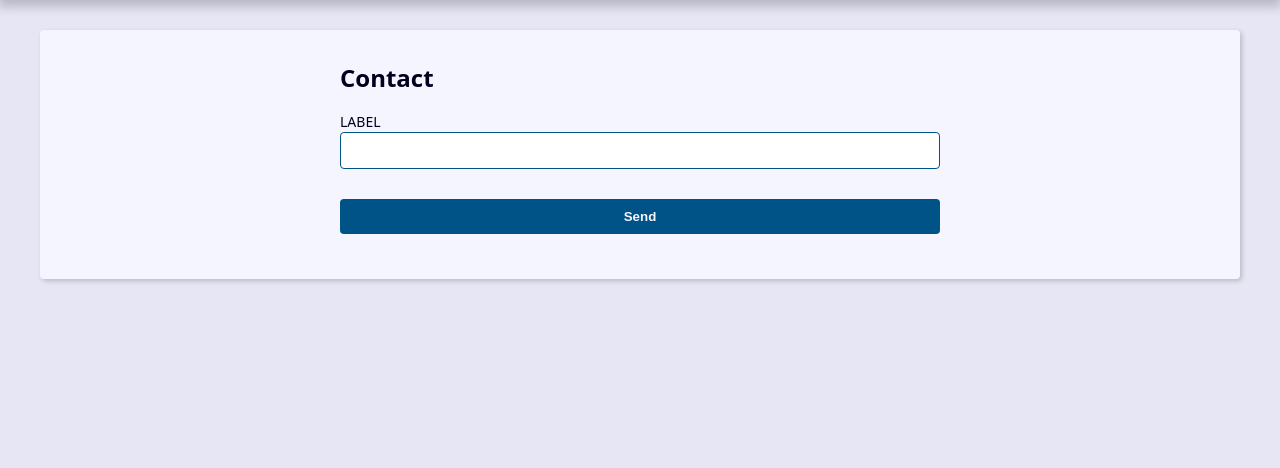
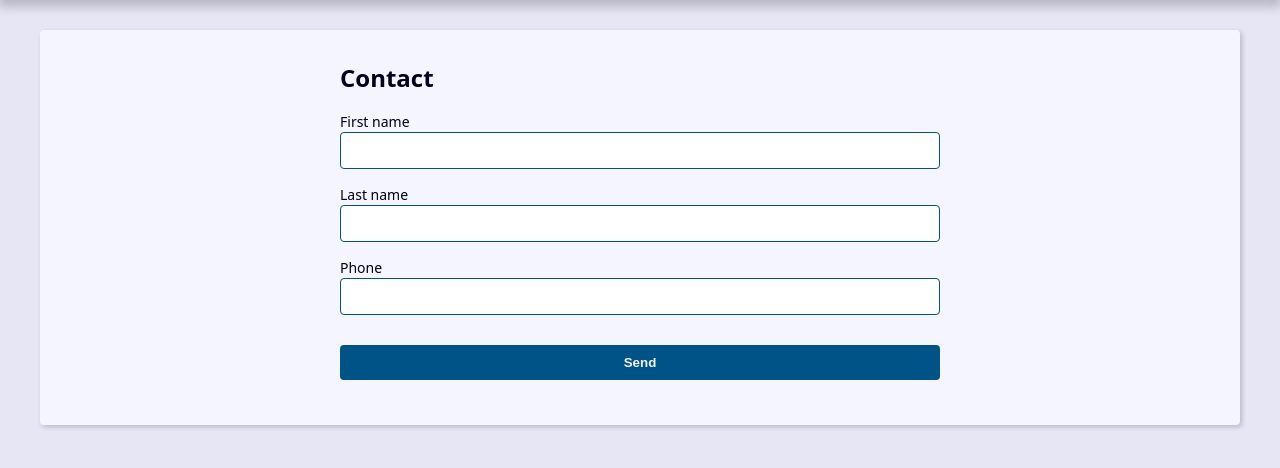
Before and after one commit to mxxIIbruno/projeto-agenda-django, a Django app: page /contact/create/ in a window 1280 px wide. Shown: the part 239-707 px from the top of the page. Run offline with Django 5.2, Linux system fonts and the light colour scheme.

Commit message:
Usando request.method e request.POST para saber quando o formulário é postado / Criando um formulário dinâmico com forms.ModelForm do Django

```diff
--- a/contact/templates/contact/create.html
+++ b/contact/templates/contact/create.html
@@ -6,11 +6,23 @@
         <form action="" method="POST" enctype="multipart/form-data">
             {% csrf_token %}
             <div class="form-content">
-                <div class="form-group">
-                    <label for="id_first_name">LABEL</label>
-                    <input type="text" name="first_name" maxlength="255" id="id_first_name">
+                {% for field in form %}
+                    <div class="form-group">
+                        <label for="{{ field.id_for_label }}">{{ field.label }}</label>
+                        {{ field }}
+                        {{ field.errors }}
+                    </div>
+                {% endfor %}
+            </div>
+            {% if form.non_field_errors %}
+                <div class="form-content">
+                    <div class="form-group">
+                        <div class="message error">
+                            {{ form.non_field_errors }}
+                        </div>
+                    </div>
                 </div>
-            </div>
+            {% endif %}
             <div class="form-content">
                 <div class="form-group">
                     <button class="btn" type="submit">Send</button>
--- a/contact/views/contact_forms.py
+++ b/contact/views/contact_forms.py
@@ -1,13 +1,53 @@
+from typing import Any
 from django.core.paginator import Paginator
 from django.shortcuts import render, get_object_or_404, redirect
 from django.db.models import Q
+from django import forms
+from django.core.exceptions import ValidationError
+
 from contact.models import Contact
 
 
+class ContactForm(forms.ModelForm):
+    class Meta:
+        model = Contact
+        fields = 'first_name', 'last_name', 'phone'
+
+    def clean(self) -> dict[str, Any]:
+        cleaned_data = self.cleaned_data
+        self.add_error(
+            'first_name',
+            ValidationError(
+                'Mensagem de Erro',
+                code='invalid'
+            )
+        )
+        self.add_error(
+            'first_name',
+            ValidationError(
+                'Mensagem de Erro',
+                code='invalid'
+            )
+        )
+        return super().clean()
+
+
 def create(request):
+    if request.method == 'POST':
+        context = {
+            'form': ContactForm(request.POST)
+        }
+
+        return render(
+            request=request,
+            template_name='contact/create.html',
+            context=context,
+        )
+
     context = {
-        ...: ...
+        'form': ContactForm()
     }
+
     return render(
         request=request,
         template_name='contact/create.html',
```
